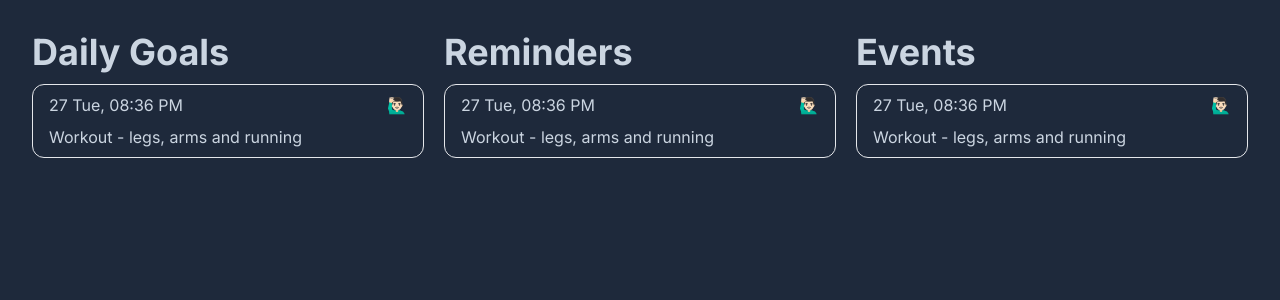
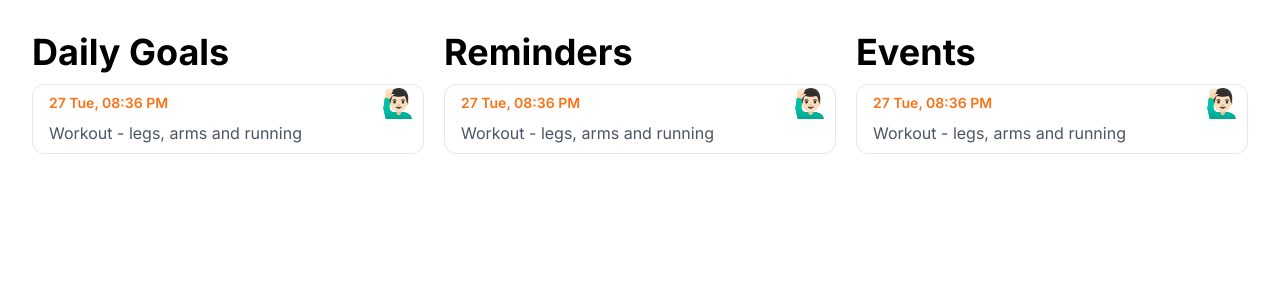
Before and after one commit to gabrr/ioop, a Next.js app: page / in a window 1280 px wide. Shown: the top 300 px of the page. Built offline with nearby package versions, Linux system fonts and the light colour scheme.

Commit message:
WIP feat: new colors

```diff
--- a/src/components/atoms/Title.tsx
+++ b/src/components/atoms/Title.tsx
@@ -1,7 +1,7 @@
 import React from "react";
 
 const Title = ({ children }: React.PropsWithChildren) => (
-  <h1 className="text-4xl text-slate-300 font-bold">{children}</h1>
+  <h1 className="text-4xl text-black font-bold">{children}</h1>
 );
 
 export default Title;
--- a/src/components/molecules/Reminder.tsx
+++ b/src/components/molecules/Reminder.tsx
@@ -10,13 +10,13 @@ interface Props {
 const Reminder = card<Props>(({ time, body, icon }) => {
   return (
     <>
-      <div className="flex justify-between items-center text-slate-300">
+      <div className="flex text-sm font-semibold justify-between items-center text-orange-500">
         <p>{time}</p>
 
-        {icon}
+        <span className="scale-[200%]">{icon}</span>
       </div>
 
-      <h3 className="text-slate-300">{body}</h3>
+      <h3 className="text-gray-600">{body}</h3>
     </>
   );
 });
--- a/src/components/molecules/hocs/card.tsx
+++ b/src/components/molecules/hocs/card.tsx
@@ -16,7 +16,7 @@ export const card: HocType<Props> = (Component: React.FC<any>) => ({
     const time = format(new Date(props.time));
 
     return (
-      <div className="border border-gray-200 rounded-xl flex flex-col gap-y-2 py-2 px-4">
+      <div className="border border-gray-200 bg-white rounded-xl flex flex-col gap-y-2 py-2 px-4">
         <Component {...props} time={time} />
       </div>
     );
--- a/src/pages/index.tsx
+++ b/src/pages/index.tsx
@@ -7,7 +7,7 @@ const inter = Inter({ subsets: ["latin"] });
 export default function Home() {
   return (
     <main
-      className={`grid bg-slate-800 min-h-screen grid-cols-3 gap-5 p-8 ${inter.className}`}
+      className={`grid bg-white min-h-screen grid-cols-3 gap-5 p-8 ${inter.className}`}
     >
       <div className="flex flex-col gap-y-3">
         <Title>Daily Goals</Title>
```
